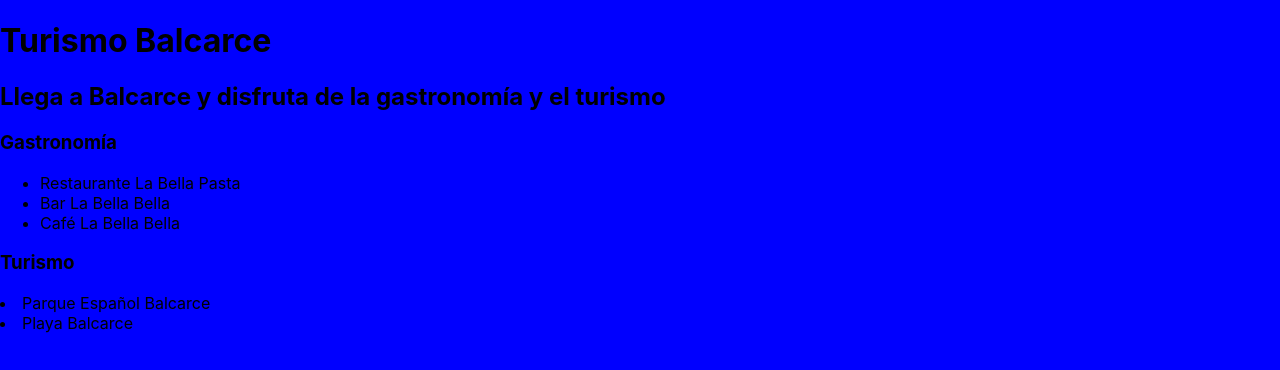
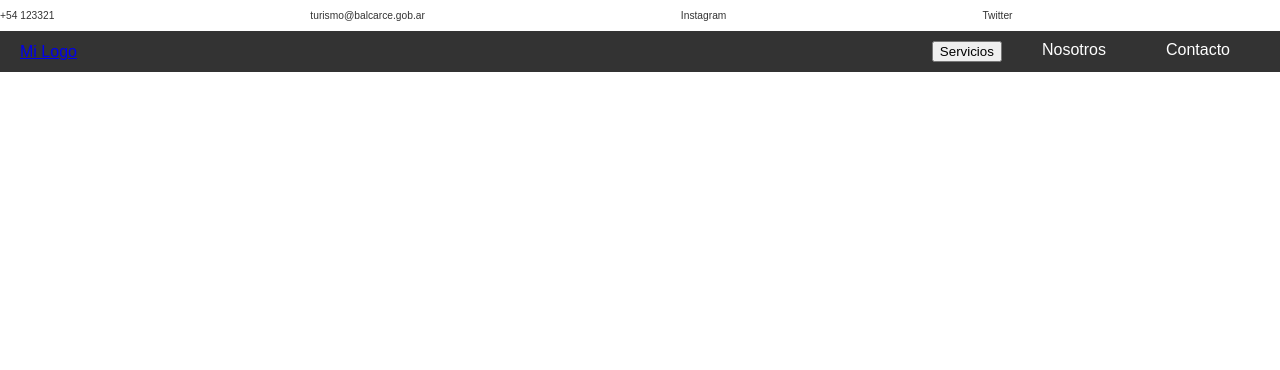
Before and after one commit to MathiasDininno/Turismo, a React (Create React App) app: page / in a window 1280 px wide. Shown: the top 370 px of the page. Built offline with nearby package versions, Linux system fonts and the light colour scheme.

Commit message:
Se agrego nav

```diff
--- a/src/App.js
+++ b/src/App.js
@@ -1,27 +1,13 @@
 import './App.css';
+import React from 'react';
+import Navbar from './NavBar/NavBar';
+import Contact from './Contact/Contact';
 
 function App() {
   return (
     <div className='App'>
-      <header className='App-header'>
-        <h1>Turismo Balcarce</h1>
-        <h2>Llega a Balcarce y disfruta de la gastronomía y el turismo</h2>
-      </header>
-      <div className='App-body'>
-        <div className='App-section'>
-          <h3>Gastronomía</h3>
-          <ul>
-            <li>Restaurante La Bella Pasta</li>
-            <li>Bar La Bella Bella</li>
-            <li>Café La Bella Bella</li>
-          </ul>
-        </div>
-        <div className='App-section'>
-          <h3>Turismo</h3>
-            <li>Parque Español Balcarce</li>
-            <li>Playa Balcarce</li>
-        </div>
-        </div>
+      <Contact />
+      <Navbar />
     </div>
   );
 }
--- /dev/null
+++ b/src/Contact/Contact.css
@@ -0,0 +1,23 @@
+.Contact {
+    width: 100%;
+    display: flex;
+    flex-direction: row;
+    align-items: center;
+    gap: 20%;
+    font-size: 64%;
+  }
+
+  .Contact h2 {
+    margin: 0; /* Elimina márgenes predeterminados */
+    font-size: 18px;
+  }
+
+  .Contact a {
+    text-decoration: none; /* Sin subrayado */
+    color: #333; /* Color del texto */
+    transition: color 0.3s ease;
+  }
+
+  .Contact a:hover {
+    color: #007BFF; /* Cambia de color al pasar el mouse */
+  }
--- /dev/null
+++ b/src/Contact/Contact.jsx
@@ -0,0 +1,24 @@
+import React from 'react'
+import './Contact.css';
+
+function Contact() {
+    return (
+        <div className="Contact">
+            <p className="numero">
+                <a href="tel:+54123321">+54 123321</a>
+            </p>
+            <p className="gmail">
+                <a href="mailto:turismo@balcarce.gob.ar">turismo@balcarce.gob.ar</a>
+            </p>
+            <p className="instagram">
+                <a href="https://www.instagram.com" target="_blank" rel="noopener noreferrer">Instagram</a>
+            </p>
+            <p className="twitter">
+                <a href="https://www.twitter.com" target="_blank" rel="noopener noreferrer">Twitter</a>
+            </p>
+        </div>
+
+    )
+}
+
+export default Contact
--- /dev/null
+++ b/src/NavBar/NavBar.css
@@ -0,0 +1,140 @@
+body {
+  font-family: Arial, sans-serif;
+  margin: 0;
+}
+
+nav {
+  background-color: #333;
+  display: flex;
+  justify-content: space-between;
+  align-items: center;
+  padding: 10px 20px;
+}
+
+.logo.a {
+  color: white;
+  font-size: 24px;
+}
+
+.hamburger {
+  display: none;
+  font-size: 30px;
+  background: none;
+  border: none;
+  color: white;
+  cursor: pointer;
+}
+
+.navbar {
+  list-style-type: none;
+  margin: 0;
+  padding: 0;
+  display: flex;
+}
+
+.navbar li {
+  margin: 0 10px;
+}
+
+.navbar li a {
+  color: white;
+  text-decoration: none;
+  padding: 14px 20px;
+}
+
+/* Dropdown */
+.dropdown {
+  position: relative;
+}
+
+/* Dropdown oculto por defecto */
+.dropdown-content {
+  display: none;
+  position: absolute;
+  background-color: #333;
+  min-width: 160px;
+  z-index: 1;
+  text-align: left;
+}
+
+/* Mostrar dropdown cuando la clase "show" está presente */
+.dropdown-content.show {
+  display: block;
+}
+
+/* Dropdown en móviles */
+@media (max-width: 768px) {
+  .dropdown-content {
+    width: 100%;
+  }
+}
+
+.dropdown-content li {
+  display: block;
+  width: 20%;
+}
+
+.dropdown-content li a {
+  color: white;
+  padding: 12px 16px;
+  text-decoration: none;
+}
+
+.dropdown-content li a:hover {
+  background-color: #111;
+}
+
+.dropdown .show {
+  display: block;
+}
+
+/* Mobile styles */
+@media (max-width: 768px) {
+  .hamburger {
+    display: block;
+  }
+
+  .navbar {
+    display: none;
+    width: 100%;
+    flex-direction: column;
+    align-items: center;
+    position: absolute;
+    top: 60px;
+    left: 0;
+    right: 0;
+    background-color: #333;
+    border-top: 1px solid #444;
+  }
+
+  .navbar.active {
+    display: flex;
+    margin-top: 30px;
+  }
+
+  .navbar li {
+    width: 100%;
+    text-align: center;
+    padding: 15px 0;
+    border-bottom: 1px solid #444;
+  }
+
+  .navbar li:last-child {
+    border-bottom: none;
+  }
+
+  .navbar li a {
+    display: block;
+    padding: 14px 20px;
+  }
+
+  /* Dropdown Styles for mobile */
+  .dropdown-content {
+    width: 100%;
+  }
+
+  .dropdown-content li a {
+    padding: 14px 20px;
+    text-align: left;
+  }
+}
--- /dev/null
+++ b/src/NavBar/NavBar.jsx
@@ -0,0 +1,42 @@
+import React, { useState } from 'react';
+import './NavBar.css';
+
+const Navbar = () => {
+  const [isDropdownOpen, setIsDropdownOpen] = useState(false);
+  const [isMobileMenuOpen, setIsMobileMenuOpen] = useState(false);
+
+  // Toggle para dropdown "Servicios"
+  const toggleDropdown = () => {
+    setIsDropdownOpen((prev) => !prev);
+  };
+
+  // Toggle para menú hamburguesa
+  const toggleMobileMenu = () => {
+    setIsMobileMenuOpen((prev) => !prev);
+  };
+
+  return (
+    <nav>
+      <div className='logo'><a href="home">Mi Logo</a></div>
+      <button className="hamburger" onClick={toggleMobileMenu}>
+        &#9776;
+      </button>
+      <ul className={`navbar ${isMobileMenuOpen ? 'active' : ''}`}>
+        <li className="dropdown">
+          <button className="dropbtn" onClick={toggleDropdown}>
+            Servicios
+          </button>
+          <ul className={`dropdown-content ${isDropdownOpen ? 'show' : ''}`}>
+            <li><a href="#service1">Servicio 1</a></li>
+            <li><a href="#service2">Servicio 2</a></li>
+            <li><a href="#service3">Servicio 3</a></li>
+          </ul>
+        </li>
+        <li><a href="#about">Nosotros</a></li>
+        <li><a href="#contact">Contacto</a></li>
+      </ul>
+    </nav>
+  );
+};
+
+export default Navbar;
--- a/src/index.css
+++ b/src/index.css
@@ -5,7 +5,6 @@ body {
     sans-serif;
   -webkit-font-smoothing: antialiased;
   -moz-osx-font-smoothing: grayscale;
-  background-color: blue;
 }
 
 code {
```
